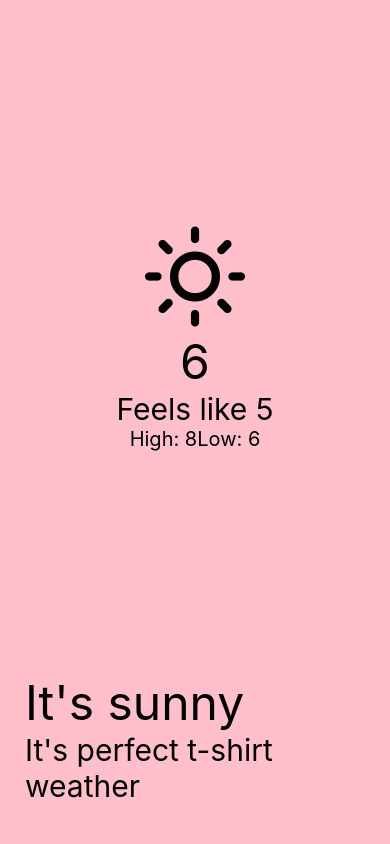
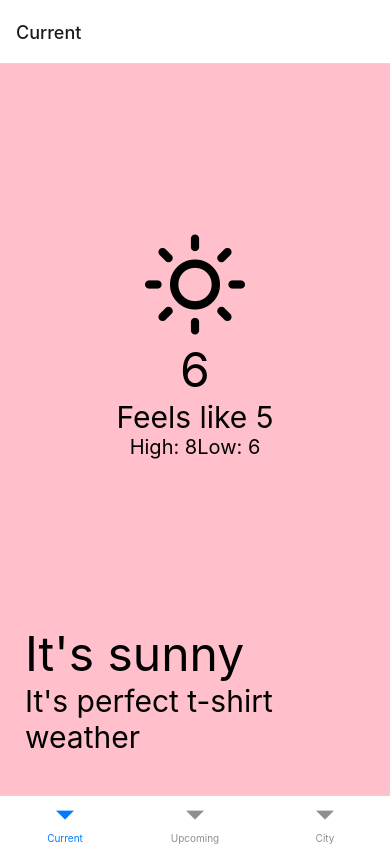
Before and after one commit to jhudson357/WeatherApp_ReactNative, a React Native app: screen / in a window 390 px wide. Built offline with nearby package versions, Linux system fonts and the light colour scheme.

Commit message:
set up basic bottom tab navigation

```diff
--- a/App.js
+++ b/App.js
@@ -1,23 +1,24 @@
-import { View, StyleSheet } from 'react-native'
 import React from 'react'
 import CurrentWeather from './src/screens/CurrentWeather'
 import UpcomingWeather from './src/screens/UpcomingWeather'
 import City from './src/screens/City'
+import { NavigationContainer } from '@react-navigation/native'
+import { createBottomTabNavigator } from '@react-navigation/bottom-tabs'
 
+
+const Tab = createBottomTabNavigator()
 const App = () => {
+
   return (
-    <View style={styles.container}>
-      <CurrentWeather />
-      {/* <UpcomingWeather /> */}
-      {/* <City /> */}
-    </View>
+    <NavigationContainer>
+      <Tab.Navigator>
+        <Tab.Screen name={'Current'} component={CurrentWeather} />
+        <Tab.Screen name={'Upcoming'} component={UpcomingWeather} />
+        <Tab.Screen name={'City'} component={City} />
+      </Tab.Navigator>
+    </NavigationContainer>
+
   )
 }
 
 export default App
-
-const styles = StyleSheet.create({
-  container: {
-    flex: 1,
-  },
-})
--- a/package.json
+++ b/package.json
@@ -10,15 +10,16 @@
   },
   "dependencies": {
     "@expo/webpack-config": "^18.0.1",
+    "@react-navigation/bottom-tabs": "^6.5.7",
     "@react-navigation/native": "^6.1.6",
     "expo": "~48.0.15",
     "expo-status-bar": "~1.4.4",
     "react": "18.2.0",
     "react-dom": "18.2.0",
     "react-native": "0.71.8",
-    "react-native-web": "~0.18.10",
+    "react-native-safe-area-context": "4.5.0",
     "react-native-screens": "~3.20.0",
-    "react-native-safe-area-context": "4.5.0"
+    "react-native-web": "~0.18.10"
   },
   "devDependencies": {
     "@babel/core": "^7.20.0"
```
Also changed, not shown: 1 other file (tests, documents, lock files or other folders).
